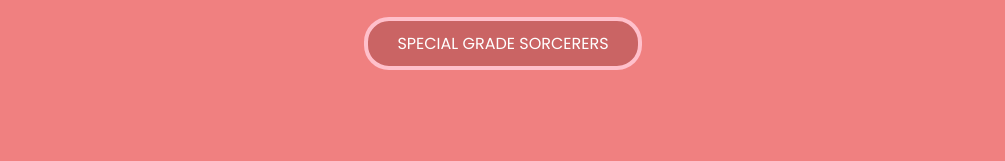
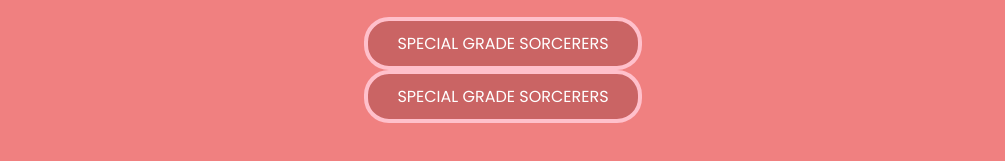
Before and after one commit to HablSank/Jujutsu-Website, a plain HTML site: page yuta.html in a window 1280 px wide. Shown: the part 633-794 px from the top of the page, without its empty margins (137-1142 px from the left). Drawn offline with Linux system fonts and the light colour scheme.

Commit message:
not done yet

```diff
--- a/yuta.html
+++ b/yuta.html
@@ -14,5 +14,6 @@
     <h2>YUTA OKKOTSU</h2>
     <p>Yuta Okkotsu is a key character in Jujutsu Kaisen, known for his immense and strong cursed energy and tragic past. Once a shy and grieving boy, he becomes a powerful jujutsu sorcerer after being bound to the vengeful spirit of his childhood friend, Rika. Under the mentorship of Satoru Gojo, Yuta learns to control his overwhelming abilities and grows into a skilled and determined fighter. His unique bond with Rika grants him extraordinary power, making him one of the most formidable characters in the series. Yuta’s journey is one of self-discovery, strength, and loyalty.</p>
     <a href="index.html">SPECIAL GRADE SORCERERS</a>
+    <a href="index.html">SPECIAL GRADE SORCERERS</a>
 </body>
 </html>
```
